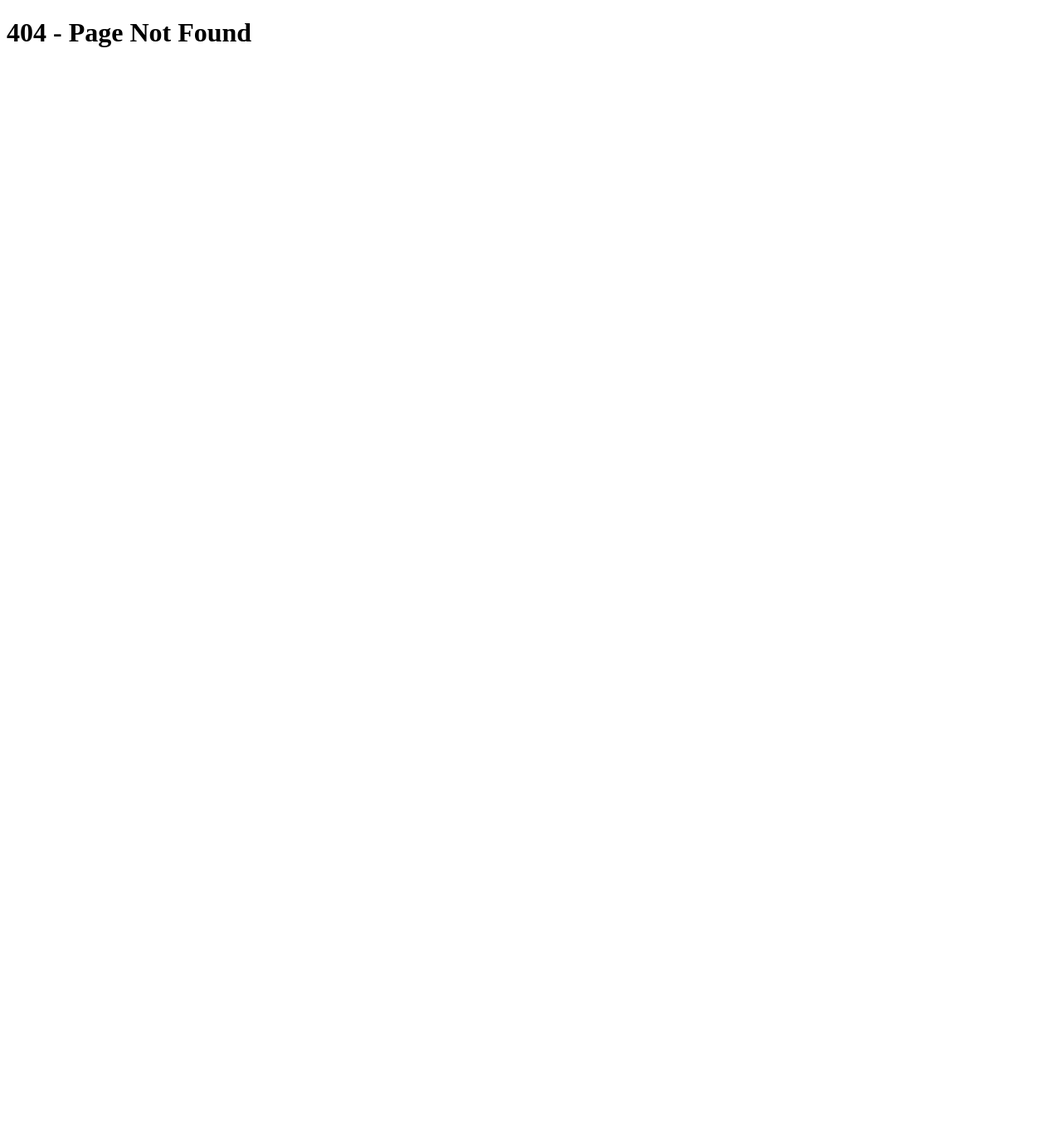
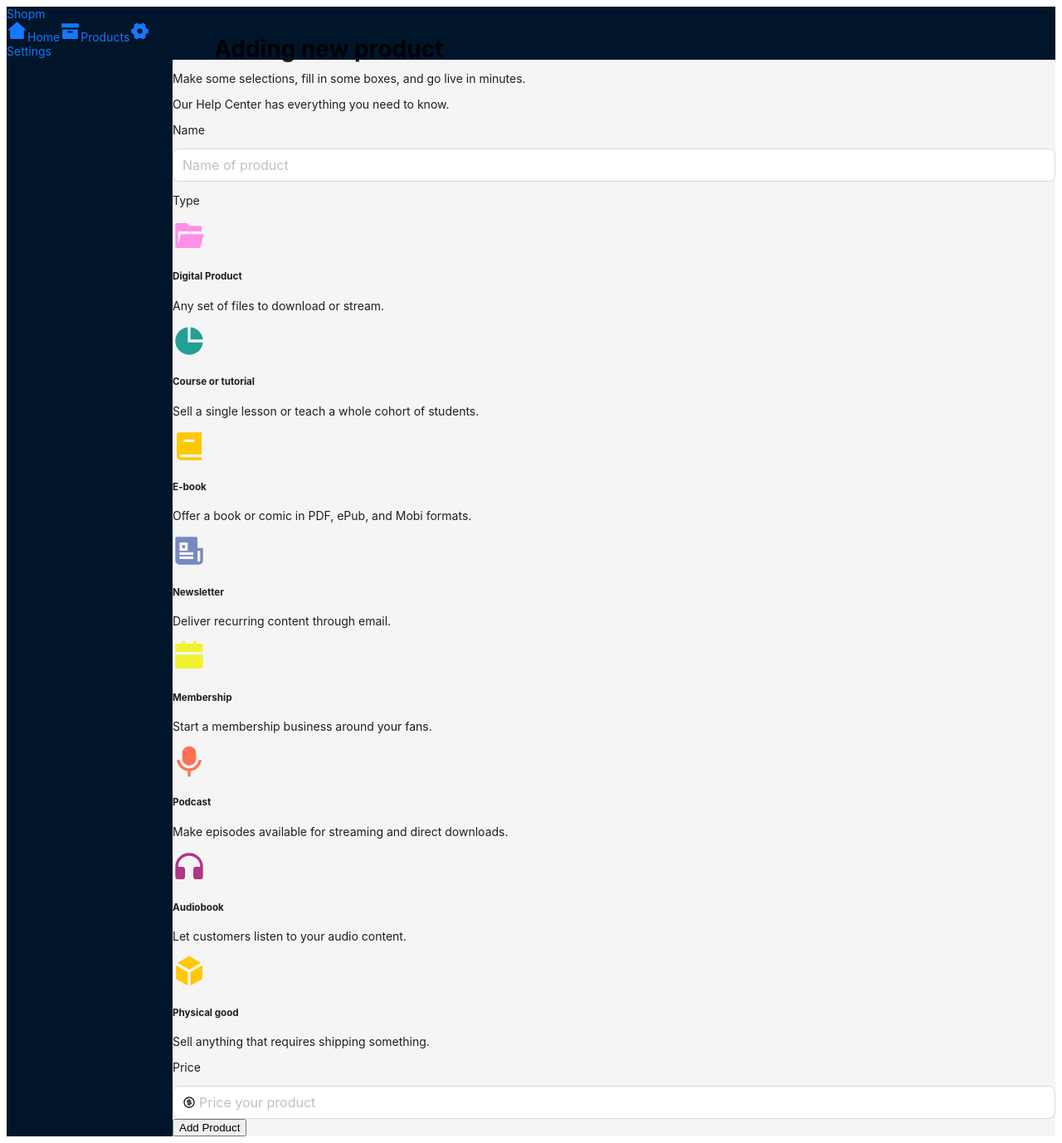
Before and after one commit to Maius-Protocol/shopm, a Next.js app: page /creator/products/new in a window 1280 px wide. Before the commit this address had no page. Shown: the whole page at 83% size. Before the commit the page ends 800 px from the top, so only its background shows below. Built offline with nearby package versions, Linux system fonts and the light colour scheme.

Commit message:
feat: add product page

```diff
--- a/src/components/creator/CreatorPagesLayout.tsx
+++ b/src/components/creator/CreatorPagesLayout.tsx
@@ -39,7 +39,9 @@ export const CreatorPagesLayout: FC<CreatorPagesLayoutProps> = ({
             </button>
           )}
         </Header>
-        <Content className="p-[64px]">{children}</Content>
+        <Content>
+          <div className="p-[64px]">{children}</div>
+        </Content>
       </Layout>
     </Layout>
   );
--- a/src/components/creator/ProductsInfoCard.tsx
+++ b/src/components/creator/ProductInfoCard.tsx
@@ -7,7 +7,7 @@ interface CardProps {
   isDollar?: boolean;
 }
 
-export const ProductsInfoCard: FC<CardProps> = ({
+export const ProductInfoCard: FC<CardProps> = ({
   title,
   amount,
   isDollar = false,
--- /dev/null
+++ b/src/components/creator/ProductTypeCard.tsx
@@ -0,0 +1,42 @@
+import { FC } from "react";
+import cx from "classnames";
+import { IconType } from "react-icons";
+
+interface ProductTypeCardProps {
+  name: string;
+  description: string;
+  isSelected?: boolean;
+  Icon: IconType;
+  iconColor: string;
+  onClick: () => void;
+}
+
+export const ProductTypeCard: FC<ProductTypeCardProps> = ({
+  name,
+  description,
+  isSelected,
+  Icon,
+  iconColor,
+  onClick,
+}) => {
+  return (
+    <div
+      onClick={onClick}
+      className={cx(
+        "border border-black rounded p-4 space-y-2 cursor-pointer",
+        "transition-[0.14s] hover:shadow-[4px_4px_0px_0px_black]",
+        "hover:translate-x-[-4px] hover:translate-y-[-4px]",
+        {
+          "shadow-[4px_4px_0px_0px_black] translate-x-[-4px] translate-y-[-4px] bg-white":
+            isSelected,
+        }
+      )}
+    >
+      <Icon size={40} color={iconColor} />
+      <div>
+        <h5 className="text-black font-bold">{name}</h5>
+        <p className="text-black">{description}</p>
+      </div>
+    </div>
+  );
+};
--- a/src/components/creator/index.ts
+++ b/src/components/creator/index.ts
@@ -1,5 +1,6 @@
 export * from "./CreatorPagesLayout";
 
 // Products
-export * from "./ProductsInfoCard";
+export * from "./ProductInfoCard";
 export * from "./ProductsTable";
+export * from "./ProductTypeCard";
--- /dev/null
+++ b/src/pages/creator/products/new.tsx
@@ -0,0 +1,147 @@
+import { useState } from "react";
+import { Input } from "antd";
+import {
+  RiFolderOpenFill,
+  RiPieChartFill,
+  RiBook2Fill,
+  RiNewspaperFill,
+  RiCalendarFill,
+  RiMicFill,
+  RiHeadphoneFill,
+  RiBox3Fill,
+  RiMoneyDollarCircleLine,
+} from "react-icons/ri";
+
+import {
+  CreatorPagesLayout,
+  ProductTypeCard,
+} from "../../../components/creator";
+
+const productTypes = [
+  {
+    id: "1",
+    name: "Digital Product",
+    description: "Any set of files to download or stream.",
+    Icon: RiFolderOpenFill,
+    iconColor: "#ff8fe7",
+  },
+  {
+    id: "2",
+    name: "Course or tutorial",
+    description: "Sell a single lesson or teach a whole cohort of students.",
+    Icon: RiPieChartFill,
+    iconColor: "#22a094",
+  },
+  {
+    id: "3",
+    name: "E-book",
+    description: "Offer a book or comic in PDF, ePub, and Mobi formats.",
+    Icon: RiBook2Fill,
+    iconColor: "#ffc800",
+  },
+  {
+    id: "4",
+    name: "Newsletter",
+    description: "Deliver recurring content through email.",
+    Icon: RiNewspaperFill,
+    iconColor: "#7689c0",
+  },
+  {
+    id: "5",
+    name: "Membership",
+    description: "Start a membership business around your fans.",
+    Icon: RiCalendarFill,
+    iconColor: "#f1f332",
+  },
+  {
+    id: "6",
+    name: "Podcast",
+    description: "Make episodes available for streaming and direct downloads.",
+    Icon: RiMicFill,
+    iconColor: "#ff7151",
+  },
+  {
+    id: "7",
+    name: "Audiobook",
+    description: "Let customers listen to your audio content.",
+    Icon: RiHeadphoneFill,
+    iconColor: "#b13486",
+  },
+  {
+    id: "8",
+    name: "Physical good",
+    description: "Sell anything that requires shipping something.",
+    Icon: RiBox3Fill,
+    iconColor: "#ffc800",
+  },
+];
+
+const CreatorNewProduct = () => {
+  const [name, setName] = useState("");
+  const [price, setPrice] = useState("");
+  const [typeId, setTypeId] = useState<string | undefined>();
+
+  const handleAddProduct = () => {
+    console.log({ name, price, typeId });
+  };
+
+  return (
+    <CreatorPagesLayout header="Adding new product">
+      <div className="flex gap-[64px]">
+        <div className="flex-[1] space-y-6">
+          <p className="text-black">
+            Make some selections, fill in some boxes, and go live in minutes.
+          </p>
+          <p className="text-black">
+            Our Help Center has everything you need to know.
+          </p>
+        </div>
+        <div className="flex-[3] space-y-6">
+          <div className="space-y-2">
+            <p className="text-black">Name</p>
+            <Input
+              placeholder="Name of product"
+              size="large"
+              className="rounded border-black"
+              onChange={(e) => setName(e.target.value)}
+            />
+          </div>
+          <div className="space-y-2">
+            <p className="text-black">Type</p>
+            <div className="grid grid-cols-3 gap-4">
+              {productTypes.map((type) => (
+                <ProductTypeCard
+                  name={type.name}
+                  description={type.description}
+                  isSelected={type.id === typeId}
+                  Icon={type.Icon}
+                  iconColor={type.iconColor}
+                  onClick={() => setTypeId(type.id)}
+                  key={type.id}
+                />
+              ))}
+            </div>
+          </div>
+          <div className="space-y-2">
+            <p className="text-black">Price</p>
+            <Input
+              placeholder="Price your product"
+              size="large"
+              prefix={<RiMoneyDollarCircleLine />}
+              className="rounded border-black"
+              onChange={(e) => setPrice(e.target.value)}
+            />
+          </div>
+          <button
+            onClick={handleAddProduct}
+            className="bg-pink_primary px-4 py-3 text-black border border-black rounded"
+          >
+            Add Product
+          </button>
+        </div>
+      </div>
+    </CreatorPagesLayout>
+  );
+};
+
+export default CreatorNewProduct;
```
Also changed, not shown: src/pages/creator/products/index.tsx (+12 -6 lines).
